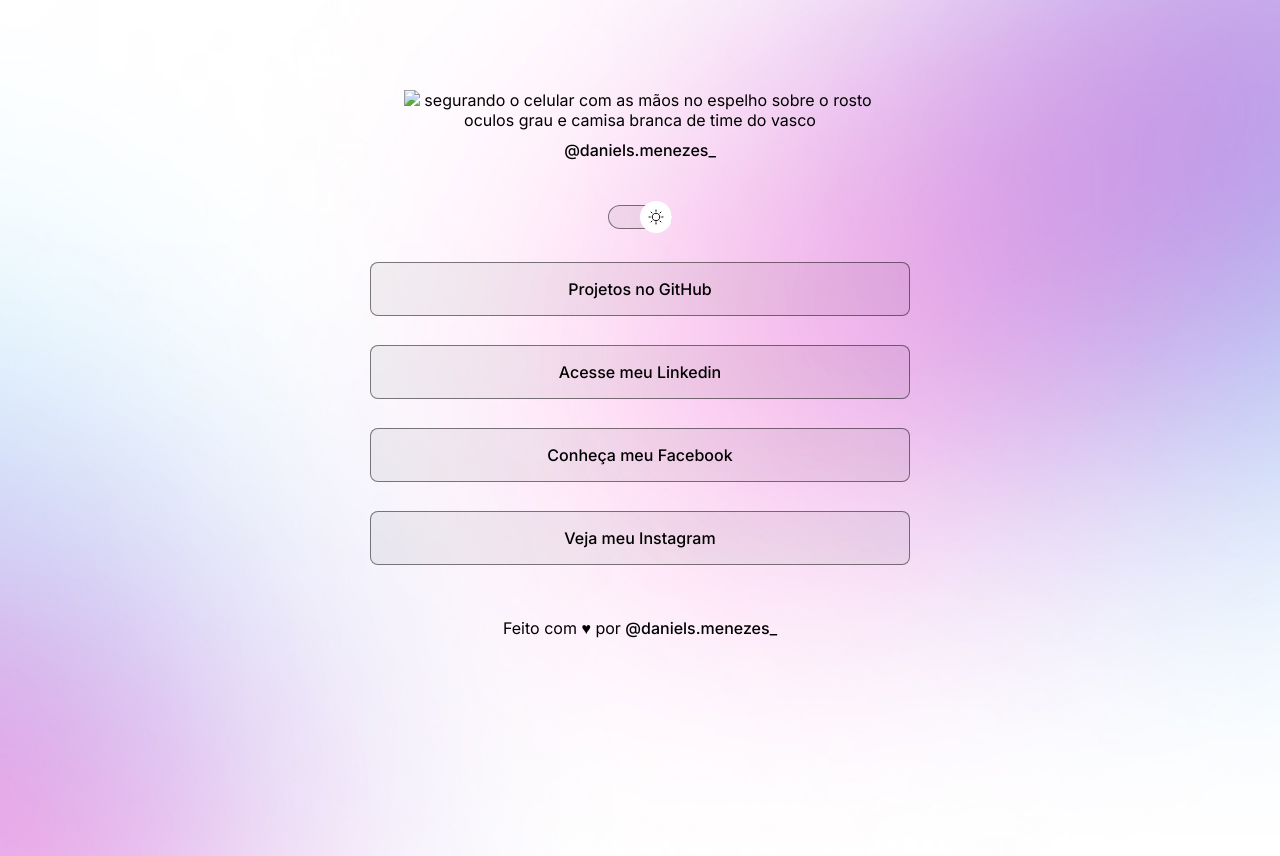
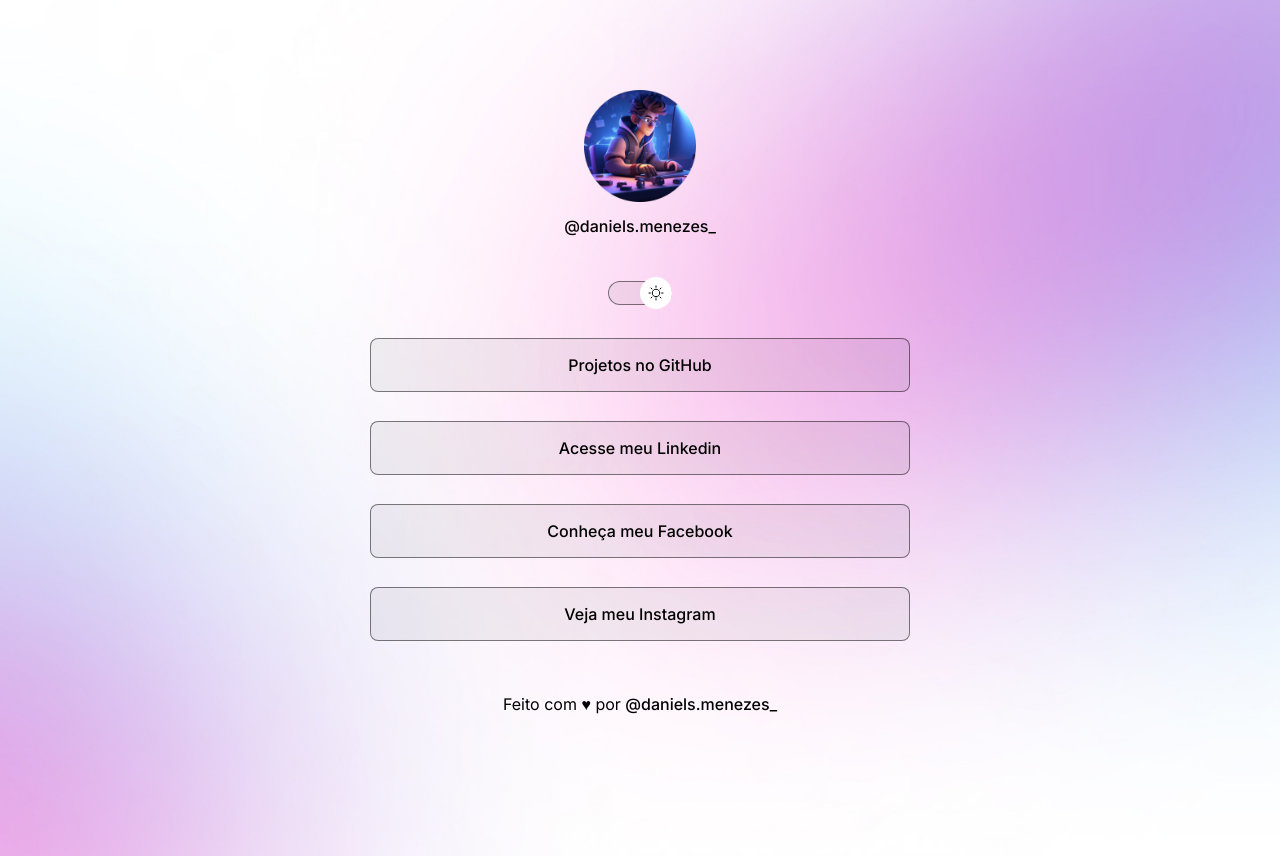
Before and after one commit to danielsouzadsm/Projeto, a plain HTML site: page index.html in a window 1280 px wide. Drawn offline with nearby package versions, Linux system fonts and the light colour scheme; the site is published under a folder, as on GitHub Pages, so addresses that start at the root find nothing.

Commit message:
mudando fotos de perfil

```diff
--- a/index.html
+++ b/index.html
@@ -16,7 +16,7 @@
   <body>
     <div id="container">
       <div id="perfil">
-        <img src="/assets/avatar-light.png" alt="segurando o celular com as mãos no espelho sobre o rosto oculos grau e camisa branca de time do vasco" />
+        <img src="./assets/avatar-light.png" alt="segurando o celular com as mãos no espelho sobre o rosto oculos grau e camisa branca de time do vasco" />
         <p>@daniels.menezes_</p>
       </div>
       <div id="switch" onclick="toggleMode()">
```
